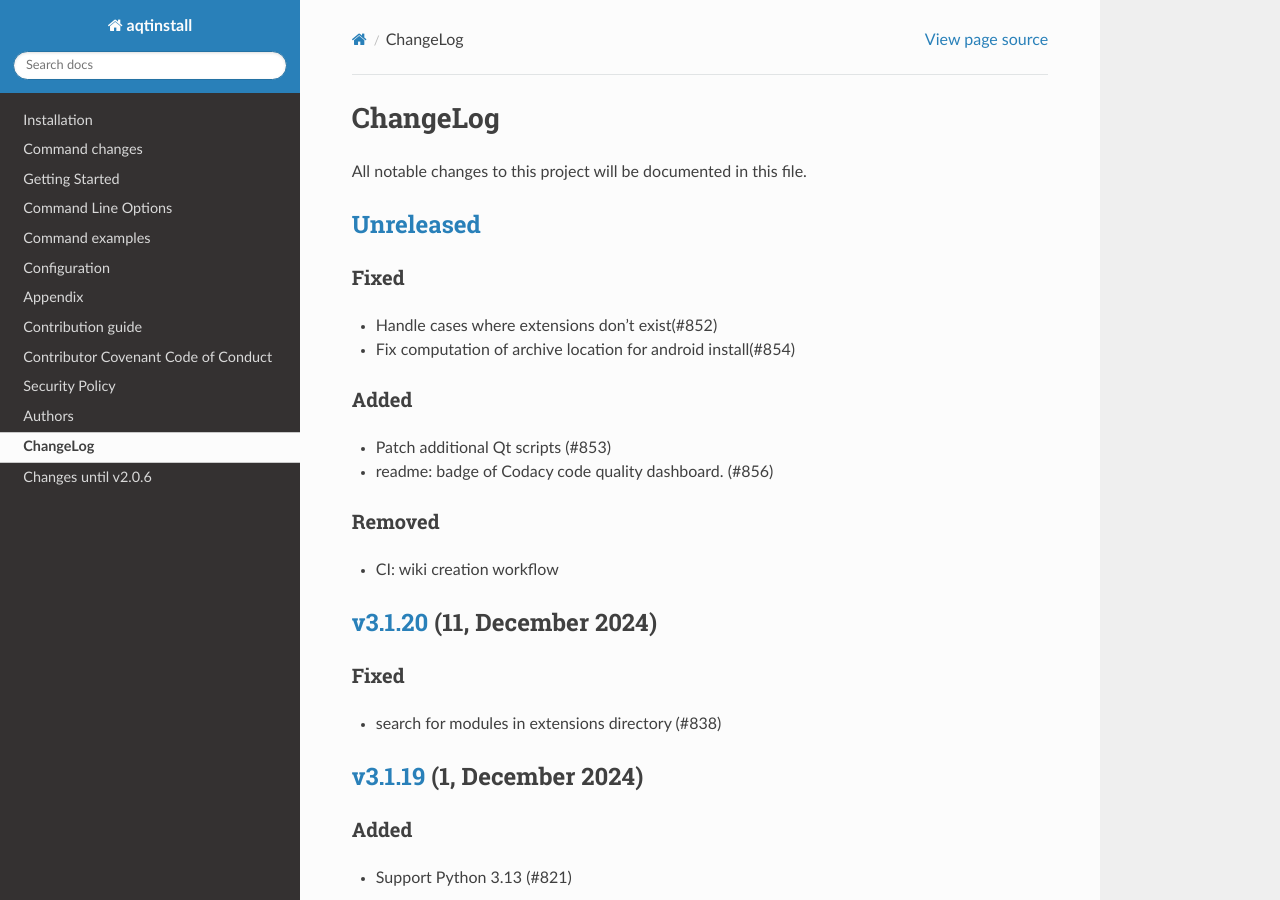
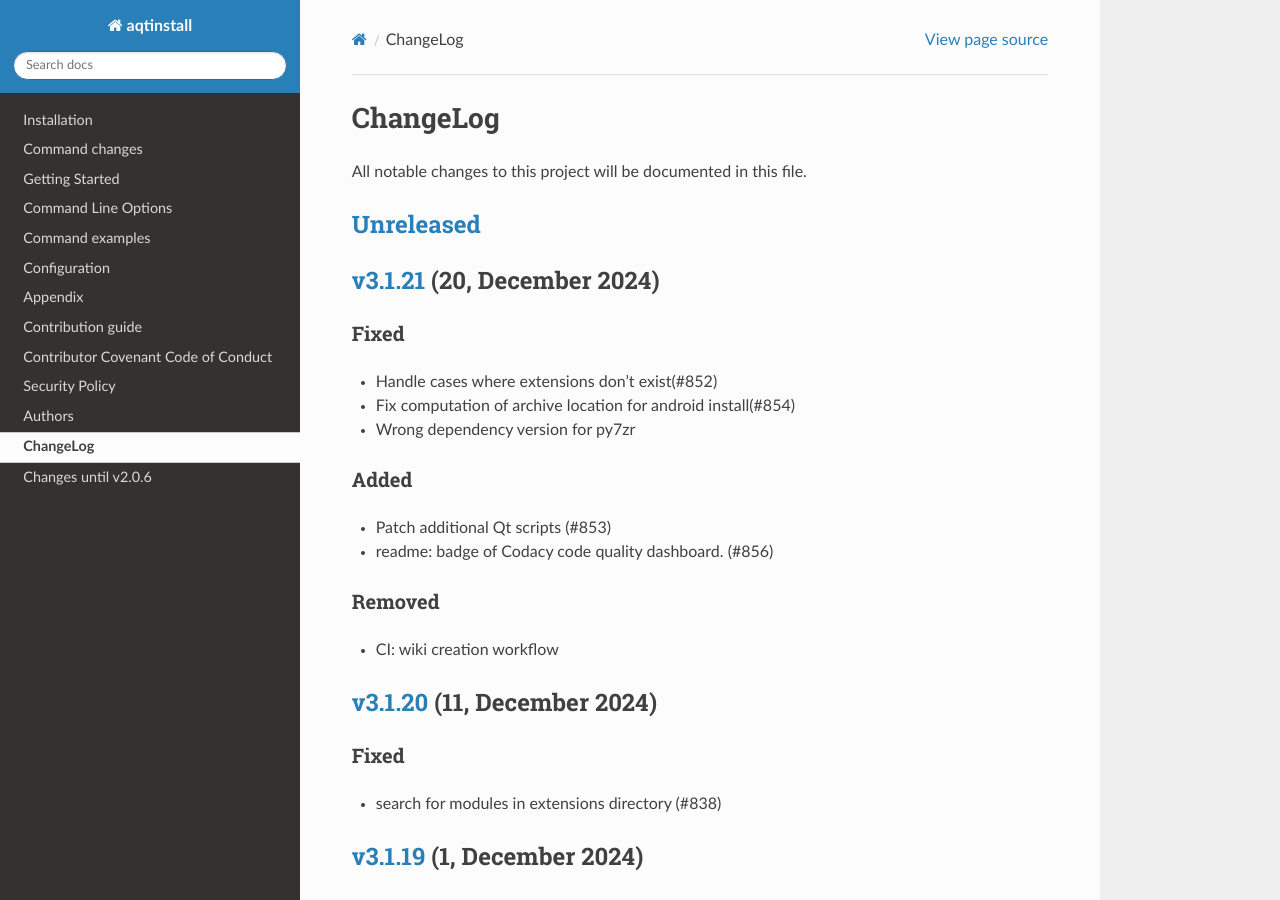
Before and after one commit to miurahr/aqtinstall, a Sphinx documentation site: the page built from docs/CHANGELOG.rst, in a window 1280 px wide and 900 px high. Built offline with Sphinx 7.4.7 and the Read the Docs theme 3.1.0, drawn with Linux system fonts in a browser that asks for light colours; the version number could not be read and is left out.

Commit message:
Release version 3.1.21
Signed-off-by: Hiroshi Miura <miurahr@linux.com>

```diff
--- a/docs/CHANGELOG.rst
+++ b/docs/CHANGELOG.rst
@@ -13,10 +13,14 @@ All notable changes to this project will be documented in this file.
 `Unreleased`_
 =============
 
+`v3.1.21`_ (20, December 2024)
+==============================
+
 Fixed
 -----
 * Handle cases where extensions don't exist(#852)
 * Fix computation of archive location for android install(#854)
+* Wrong dependency version for py7zr
 
 Added
 -----
@@ -441,7 +445,8 @@ Security
 * Check Update.xml file with SHA256 hash (#493)
 
 
-.. _Unreleased: https://github.com/miurahr/aqtinstall/compare/v3.1.20...HEAD
+.. _Unreleased: https://github.com/miurahr/aqtinstall/compare/v3.1.21...HEAD
+.. _v3.1.21: https://github.com/miurahr/aqtinstall/compare/v3.1.20...v3.1.21
 .. _v3.1.20: https://github.com/miurahr/aqtinstall/compare/v3.1.19...v3.1.20
 .. _v3.1.19: https://github.com/miurahr/aqtinstall/compare/v3.1.18...v3.1.19
 .. _v3.1.18: https://github.com/miurahr/aqtinstall/compare/v3.1.17...v3.1.18
```
